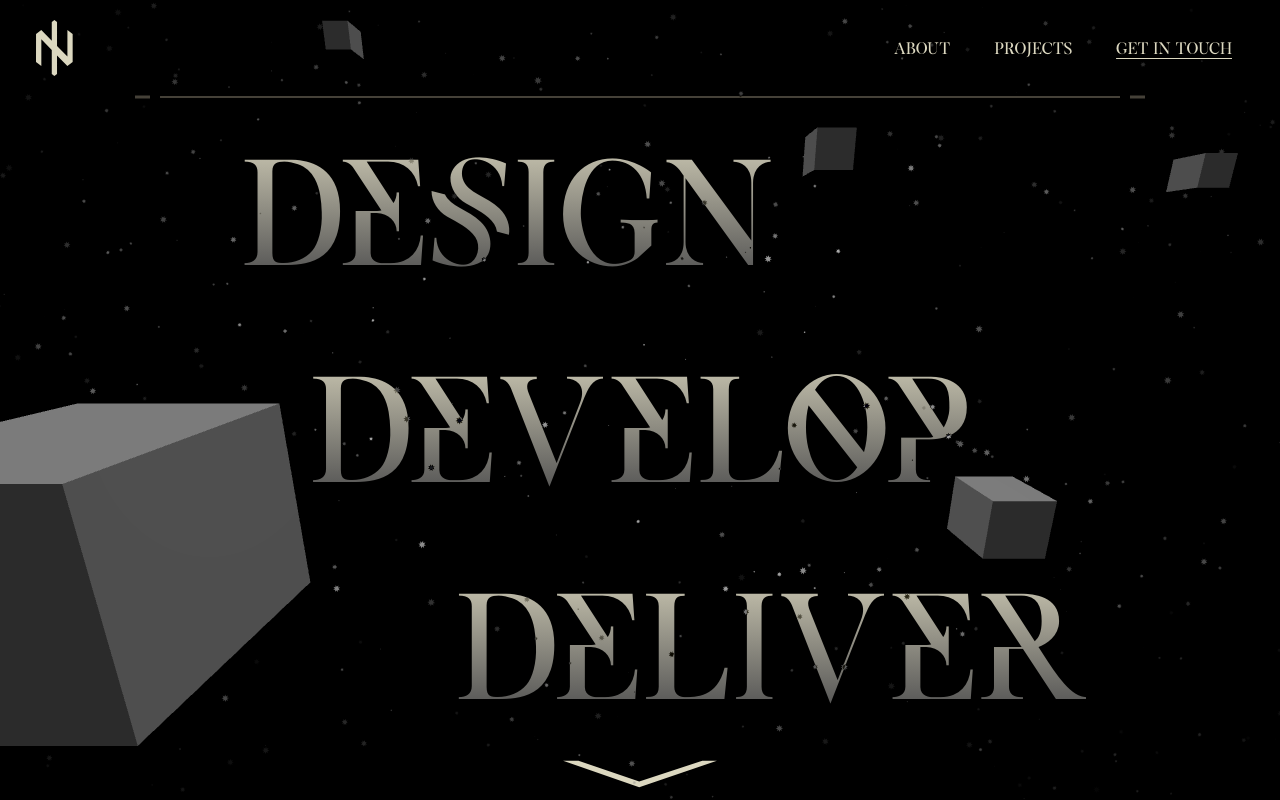
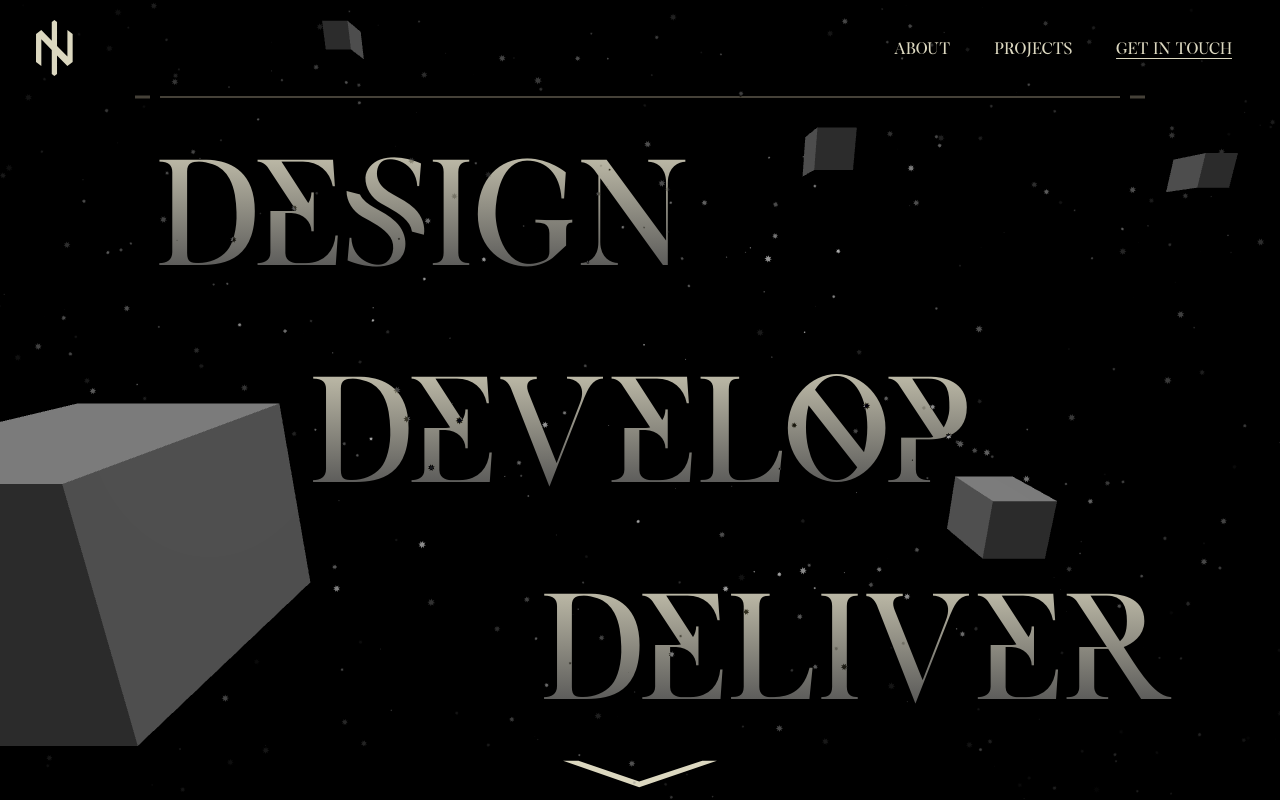
Before and after one commit to NorthPhoenix/Personal-Website, a Next.js app in the folder project/: page / in a window 1280 px wide. Shown: the top 800 px of the page. Built offline with nearby package versions, Linux system fonts and the light colour scheme; what tailwindcss-debug-screens would draw is missing.

Commit message:
Fix: Hero text translations became too short as a result of parent component decreasing in width.

```diff
--- a/project/app/Hero.tsx
+++ b/project/app/Hero.tsx
@@ -9,14 +9,14 @@ const Hero: React.FC<{ className?: string }> = ({ className }) => {
         className
       )}>
       <section className='flex flex-col items-center justify-center w-full space-y-5 text-center grow '>
-        <h1 className='text-[17vw] md:text-8xl lg:text-9xl xl:text-[9rem] mix-blend-difference font-exodus-striped h-full flex flex-col justify-around grow'>
-          <span className='md:-translate-x-[20%] text-transparent bg-gradient-to-t from-neutral-600 select-none to-nier-300 bg-clip-text'>
+        <h1 className='text-[17vw] md:text-8xl lg:text-9xl xl:text-[9rem] mix-blend-difference font-exodus-striped h-full flex flex-col justify-around grow w-full'>
+          <span className='md:-translate-x-[17%] text-transparent bg-gradient-to-t from-neutral-600 select-none to-nier-300 bg-clip-text'>
             DESIGN
           </span>
           <span className='md:translate-x-[0%] text-transparent bg-gradient-to-t from-neutral-600 select-none to-nier-300 bg-clip-text'>
             DEVELOP
           </span>
-          <span className='md:translate-x-[20%] text-transparent bg-gradient-to-t from-neutral-600 select-none to-nier-300 bg-clip-text'>
+          <span className='md:translate-x-[17%] text-transparent bg-gradient-to-t from-neutral-600 select-none to-nier-300 bg-clip-text'>
             DELIVER
           </span>
         </h1>
```
